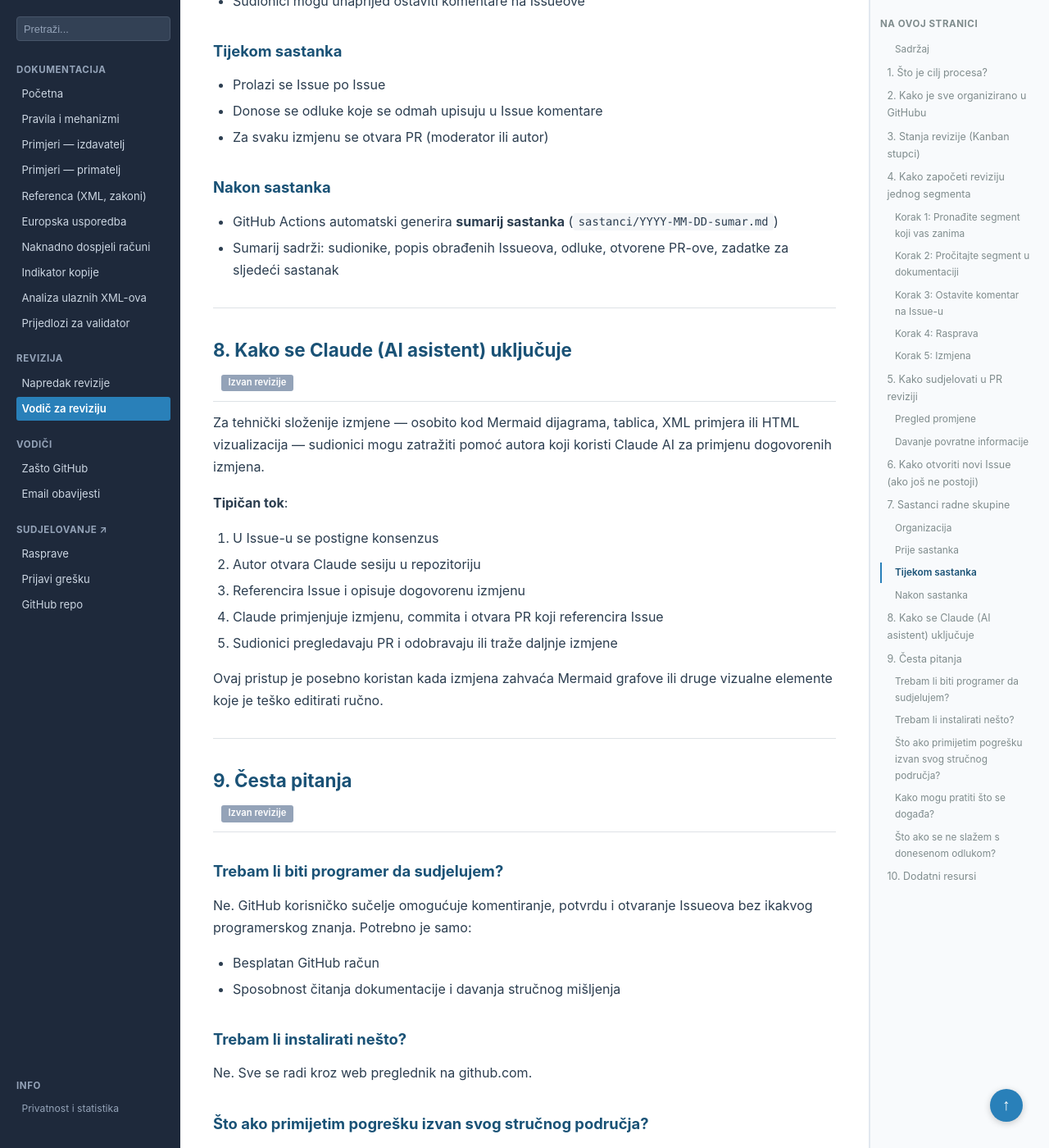
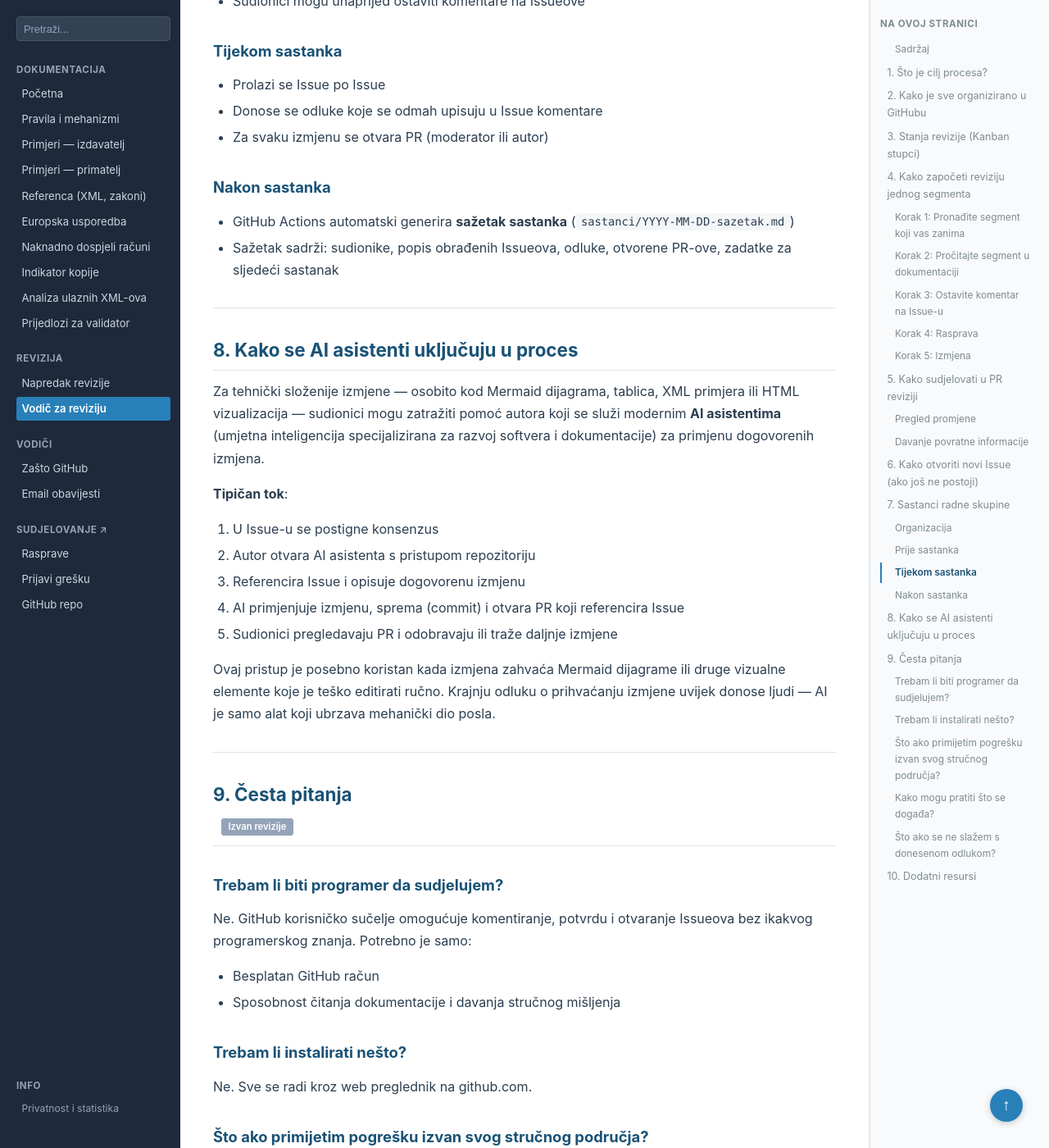
Before and after one commit to dageci/eracun-fiskalizacija-datumi, a Jekyll site: the page built from docs/vodic-za-reviziju.md, in a window 1280 px wide and 1400 px high, scrolled down 6104 px. Shown: the whole window at 82% size. Built offline with Jekyll 4.4.1, drawn with Linux system fonts in a browser that asks for light colours; some of the changed text lies outside the part shown.

Commit message:
Jezične ispravke: povijest, sažetak, generički AI termin
- 'historija' -> 'povijest' (nije hrvatska riječ)
- 'sumarij/sumar' -> 'sažetak/sažeci' (sažetak je prirodniji izraz)
- 'Claude AI' -> 'AI asistent' s objašnjenjem 'umjetna inteligencija'
  (projekt koristi više AI alata, ne samo jedan)
- Sekcija 8 vodica za reviziju preformulirana generički
- meeting-summary.yml koristi sazetak.md umjesto sumar.md
- sastanci/README.md ažuriran s novom terminologijom

🤖 Generated with [Claude Code](https://claude.com/claude-code)

Co-Authored-By: Claude <noreply@anthropic.com>

```diff
--- a/docs/vodic-za-reviziju.md
+++ b/docs/vodic-za-reviziju.md
@@ -170,24 +170,24 @@ Periodično se organiziraju radni sastanci (uživo ili putem video poziva) na ko
 
 ### Nakon sastanka
 
-- GitHub Actions automatski generira **sumarij sastanka** (`sastanci/YYYY-MM-DD-sumar.md`)
-- Sumarij sadrži: sudionike, popis obrađenih Issueova, odluke, otvorene PR-ove, zadatke za sljedeći sastanak
+- GitHub Actions automatski generira **sažetak sastanka** (`sastanci/YYYY-MM-DD-sazetak.md`)
+- Sažetak sadrži: sudionike, popis obrađenih Issueova, odluke, otvorene PR-ove, zadatke za sljedeći sastanak
 
 ---
 
-## 8. Kako se Claude (AI asistent) uključuje {#sec-kako-claude}
+## 8. Kako se AI asistenti uključuju u proces {#sec-kako-ai}
 
-Za tehnički složenije izmjene — osobito kod Mermaid dijagrama, tablica, XML primjera ili HTML vizualizacija — sudionici mogu zatražiti pomoć autora koji koristi Claude AI za primjenu dogovorenih izmjena.
+Za tehnički složenije izmjene — osobito kod Mermaid dijagrama, tablica, XML primjera ili HTML vizualizacija — sudionici mogu zatražiti pomoć autora koji se služi modernim **AI asistentima** (umjetna inteligencija specijalizirana za razvoj softvera i dokumentacije) za primjenu dogovorenih izmjena.
 
 **Tipičan tok**:
 
 1. U Issue-u se postigne konsenzus
-2. Autor otvara Claude sesiju u repozitoriju
+2. Autor otvara AI asistenta s pristupom repozitoriju
 3. Referencira Issue i opisuje dogovorenu izmjenu
-4. Claude primjenjuje izmjenu, commita i otvara PR koji referencira Issue
+4. AI primjenjuje izmjenu, sprema (commit) i otvara PR koji referencira Issue
 5. Sudionici pregledavaju PR i odobravaju ili traže daljnje izmjene
 
-Ovaj pristup je posebno koristan kada izmjena zahvaća Mermaid grafove ili druge vizualne elemente koje je teško editirati ručno.
+Ovaj pristup je posebno koristan kada izmjena zahvaća Mermaid dijagrame ili druge vizualne elemente koje je teško editirati ručno. Krajnju odluku o prihvaćanju izmjene uvijek donose ljudi — AI je samo alat koji ubrzava mehanički dio posla.
 
 ---
 
```
Also changed, not shown: other parts of docs/vodic-za-reviziju.md (+1 -1 lines), .github/workflows/meeting-summary.yml, sastanci/README.md.
